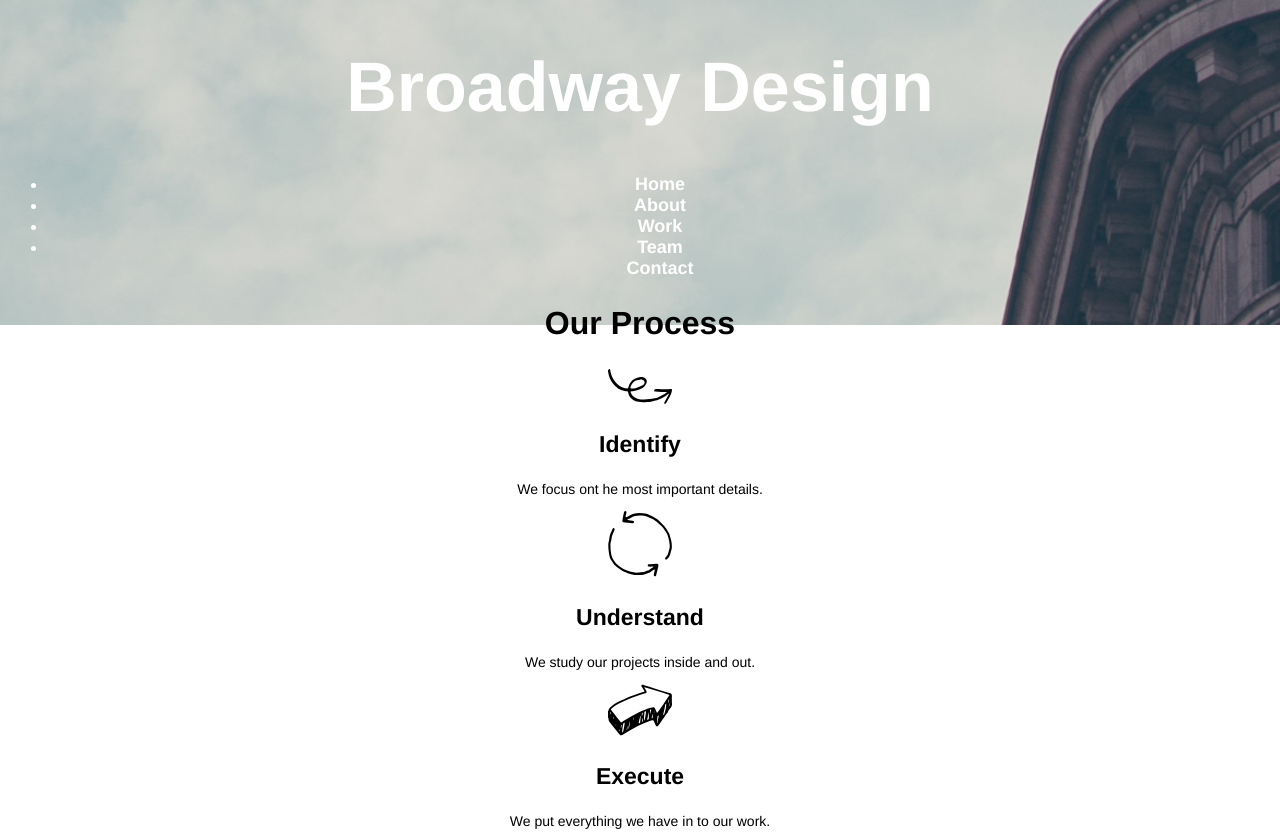
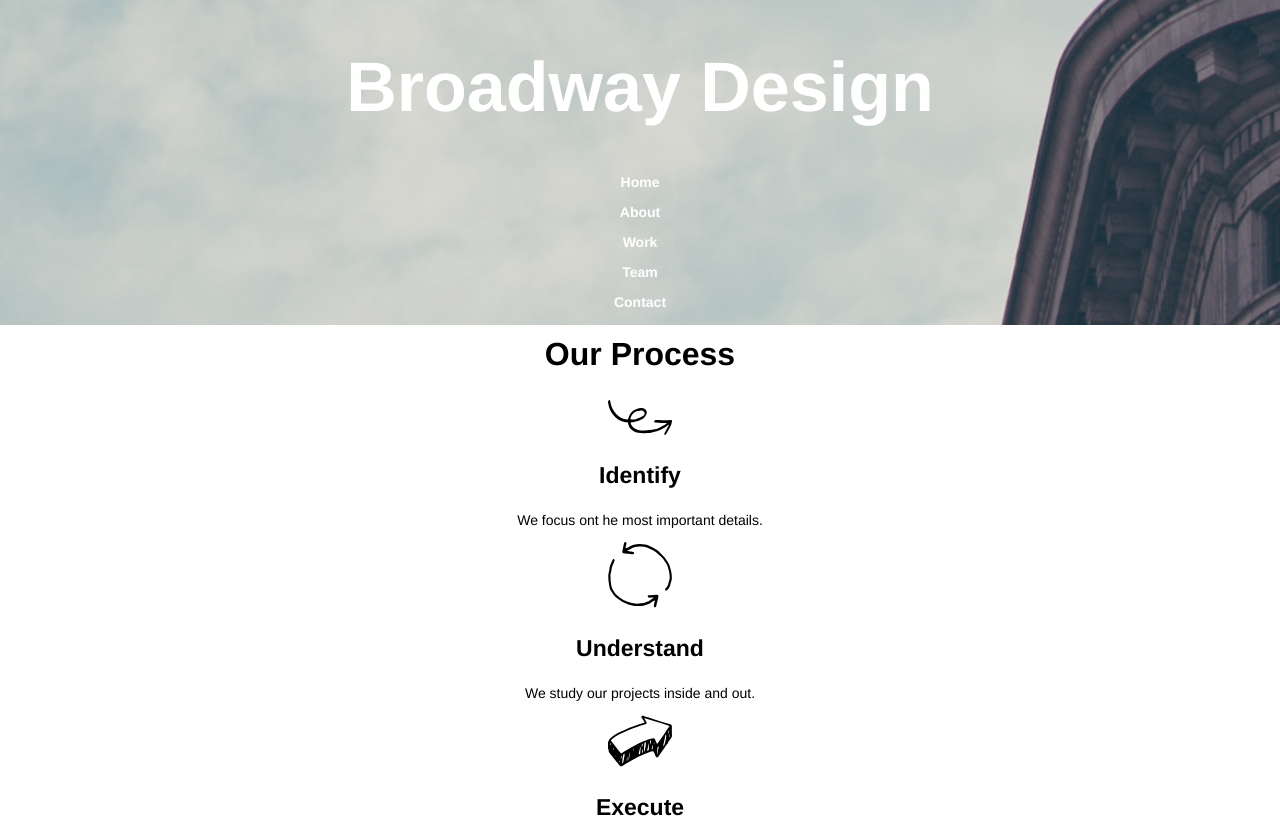
Before and after one commit to lnpellot/broadway, a plain HTML site: page index.html in a window 1280 px wide. Shown: the top 832 px of the page. Drawn offline with Linux system fonts and the light colour scheme; files whose address does not match are found by name.

Commit message:
Broadway design completion.

```diff
--- a/index.html
+++ b/index.html
@@ -7,18 +7,18 @@
   <body>
       <h1 class="broadway">Broadway Design</h1>
       <div class="links">
-        <ul>
+        <!--<ul>
           <li><a name="home">Home</a></li>
           <li><a name="about">About</a></li>
           <li><a name="work">Work</a></li>
           <li><a name="team">Team</a></li>
           <l1><a name="contact">Contact</a></li>
-        </ul>
-        <!--<p><a href="home">Home</a></p>
+        </ul>-->
+        <p><a name="home">Home</a></p>
         <p><a name="about">About</a></p>
         <p><a name="work">Work</a></p>
         <p><a name="team">Team</a></p>
-        <p><a name="contacts">Contact</a></p>-->
+        <p><a name="contact">Contact</a></p>
       </div>
       <h2 class="process">Our Process</h2>
       <img src="./resources/images/identify.svg"></img>
```
